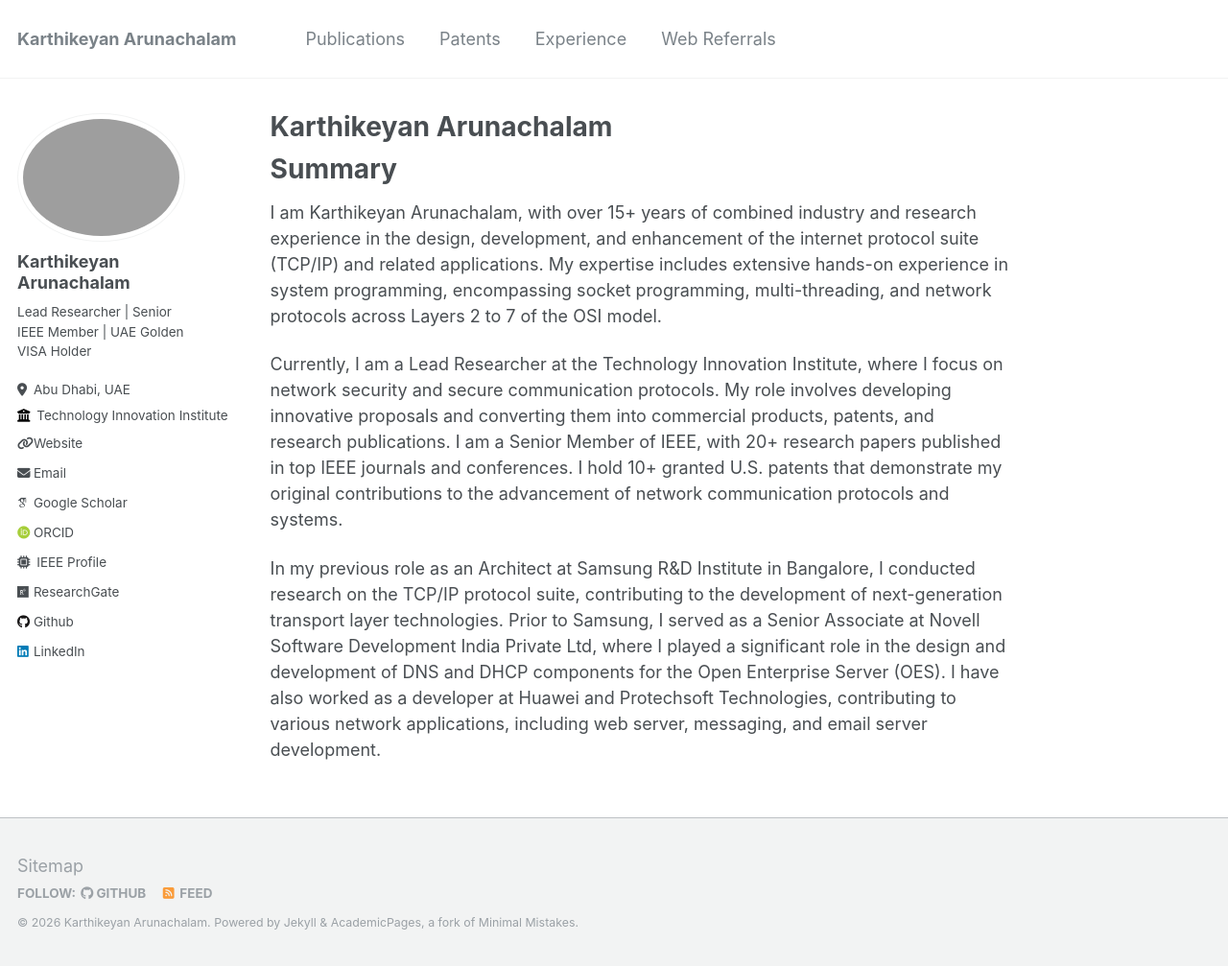
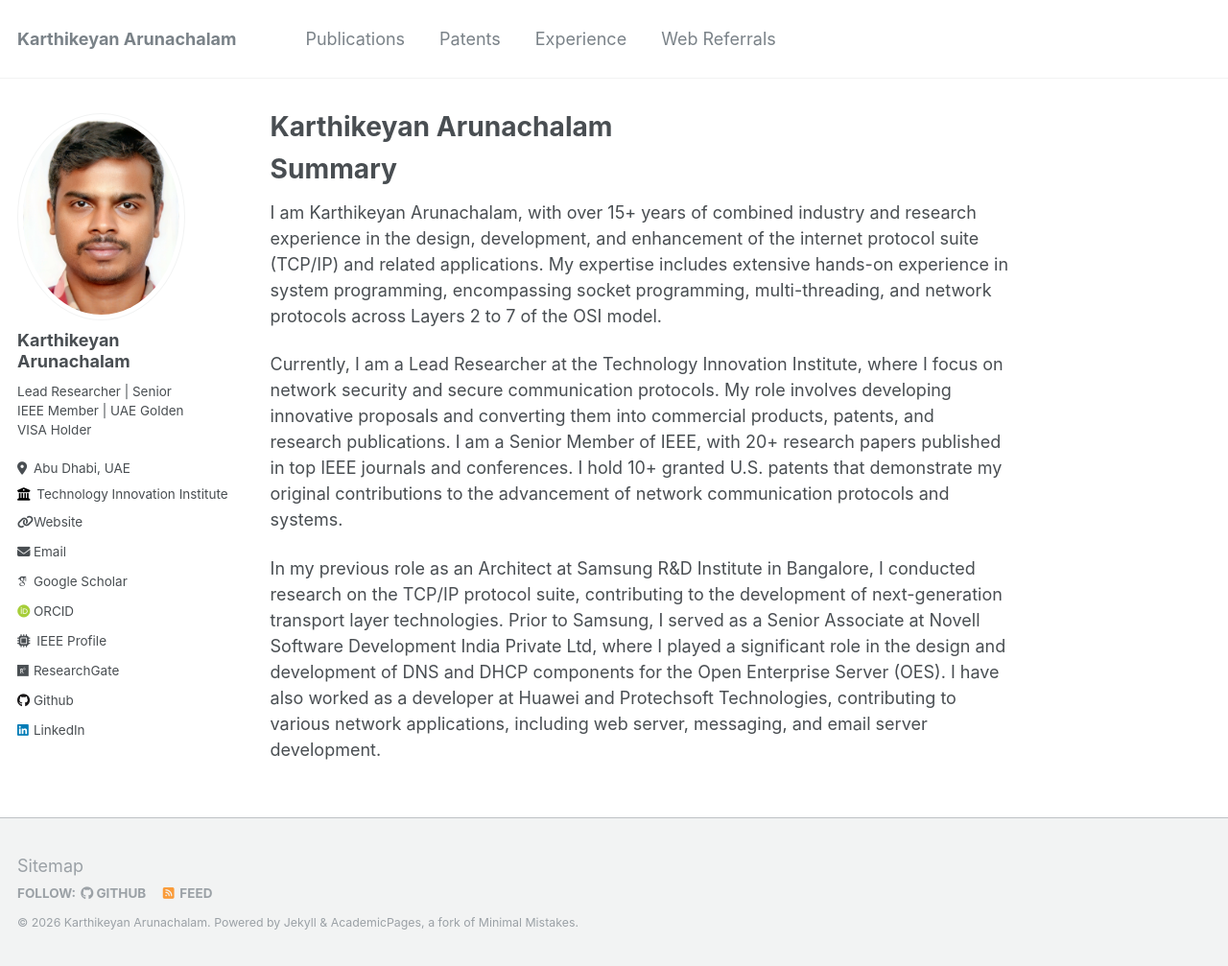
Before and after one commit to karthikeyansct/karthikeyansct.github.io, a Jekyll site: the page built from _pages/about.md, in a window 1280 px wide and 1007 px high. Shown: the whole window at 96% size. Built offline with Jekyll 4.4.1, drawn with Linux system fonts in a browser that asks for light colours; some web fonts are replaced.

Commit message:
Update _config.yml

```diff
--- a/_config.yml
+++ b/_config.yml
@@ -21,7 +21,7 @@ repository               : "karthikeyansct/karthikeyansct.github.io"
 #               Additional customization can be done by editing /_includes/author-profile.html
 author:
   # Biographic information
-  avatar           : "Karthikeyan_Photo.jpg"
+  avatar           : "Karthikeyan_Photo_opt.jpg"
   name             : "Karthikeyan Arunachalam"
   pronouns         : # example: "she/her"
   bio              : "Lead Researcher | Senior IEEE Member | UAE Golden VISA Holder"
```
